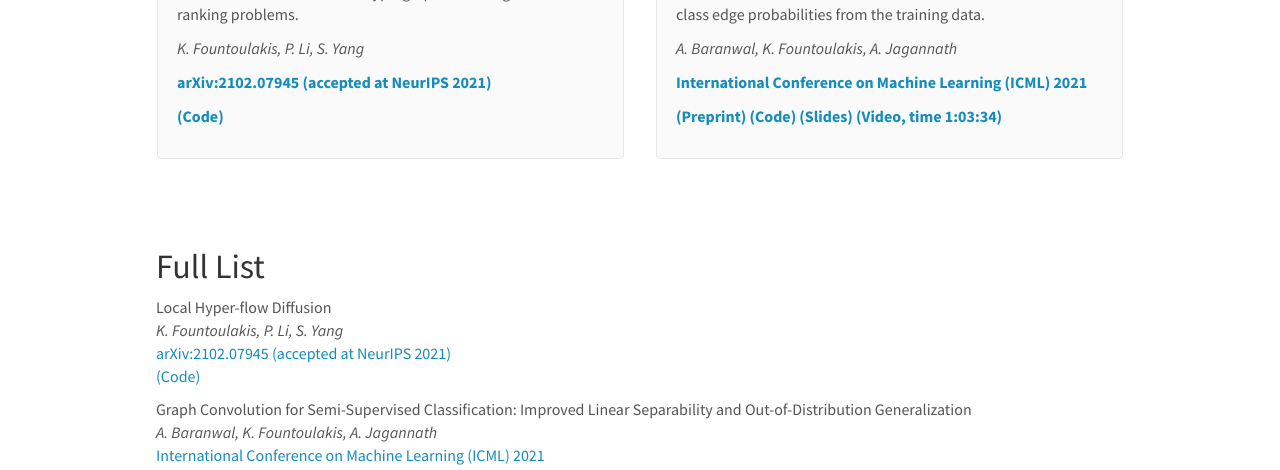
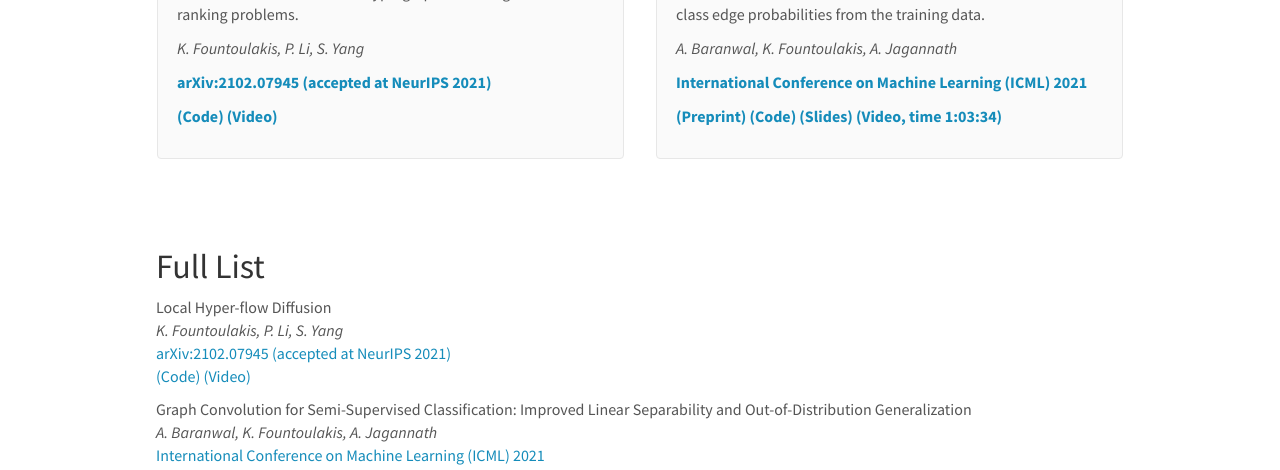
Before and after one commit to opallab/opallab.github.io, a Jekyll site: the page built from _pages/publications.md, in a window 1280 px wide and 900 px high, scrolled down 549 px. Shown: the part 154-624 px from the top of the window. Built offline with Jekyll 4.4.1, drawn with Linux system fonts in a browser that asks for light colours; nearby versions of some CDN libraries.

Commit message:
youtube video HFD

```diff
--- a/_data/publist.yml
+++ b/_data/publist.yml
@@ -14,8 +14,8 @@
     url:
     display:
   video:
-    url:
-    display:
+    url: https://www.youtube.com/watch?v=CcOIw78zQqw
+    display: (Video)
   preprint:
     url:
     display:
```
